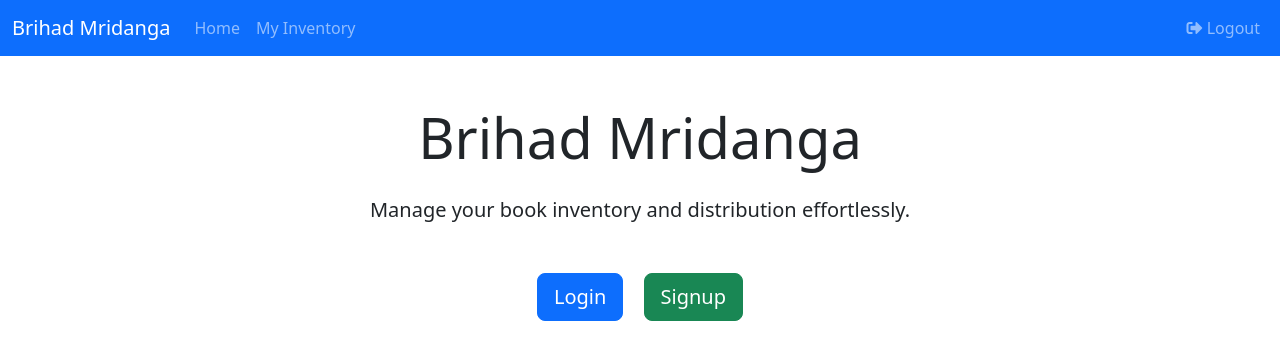
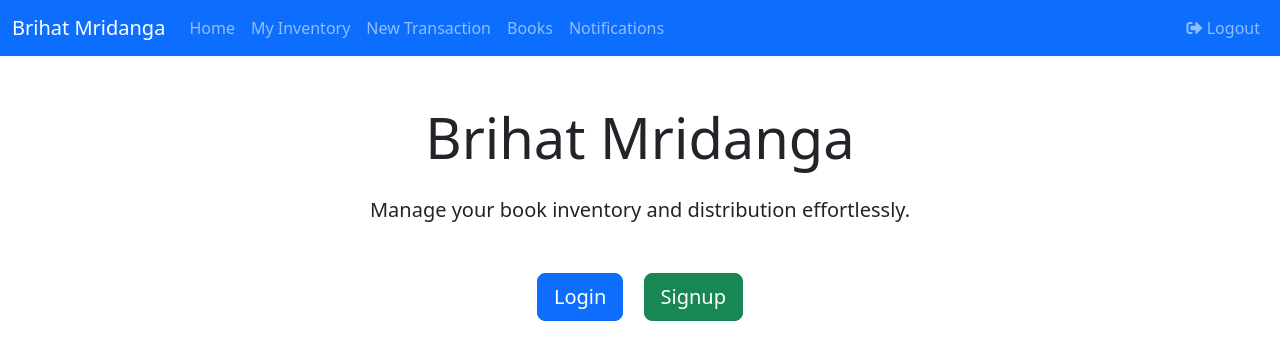
Before and after one commit to Ambuj03/BookStream-System, a Django app: page / in a window 1280 px wide. Shown: the top 360 px of the page. Run offline with Django 4.2, Linux system fonts and the light colour scheme; the visitor is signed in with stand-in values (Sample User, id 1); parts of the project's set-up code (start-up, migrations or seed data) failed here and were passed over.

Commit message:
Fear: Added some links in the nav bar and changed the name from 'Brihad' to Brihat

```diff
--- a/bm_app/templates/bm_app/base.html
+++ b/bm_app/templates/bm_app/base.html
@@ -18,17 +18,31 @@
     {% if request.user.is_authenticated %}
     <nav class="navbar navbar-expand-lg navbar-dark bg-primary">
         <div class="container-fluid">
-            <a class="navbar-brand" href="{% url 'home' %}">Brihad Mridanga</a>
+            <a class="navbar-brand" href="{% url 'home' %}">Brihat Mridanga</a>
             <button class="navbar-toggler" type="button" data-bs-toggle="collapse" data-bs-target="#navbarNav">
                 <span class="navbar-toggler-icon"></span>
             </button>
             <div class="collapse navbar-collapse" id="navbarNav">
                 <ul class="navbar-nav me-auto">
                     <li class="nav-item">
-                        <a class="nav-link" href="{% url 'home' %}">Home</a>
+                        <a class="nav-link {% if request.resolver_match.url_name == 'home' %}active{% endif %}"
+                           href="{% url 'home' %}">Home</a>
                     </li>
                     <li class="nav-item">
-                        <a class="nav-link" href="{% url 'inventory' %}">My Inventory</a>
+                        <a class="nav-link {% if request.resolver_match.url_name == 'inventory' %}active{% endif %}"
+                           href="{% url 'inventory' %}">My Inventory</a>
+                    </li>
+                    <li class="nav-item">
+                        <a class="nav-link {% if request.resolver_match.url_name == 'new_transaction' %}active{% endif %}"
+                           href="{% url 'new_transaction' %}">New Transaction</a>
+                    </li>
+                    <li class="nav-item">
+                        <a class="nav-link {% if request.resolver_match.url_name == 'books' %}active{% endif %}"
+                           href="{% url 'books' %}">Books</a>
+                    </li>
+                    <li class="nav-item">
+                        <a class="nav-link {% if request.resolver_match.url_name == 'distributor_notifications' %}active{% endif %}"
+                           href="{% url 'distributor_notifications' %}">Notifications</a>
                     </li>
                 </ul>
                 <div class="navbar-nav">
--- a/bm_app/templates/bm_app/main.html
+++ b/bm_app/templates/bm_app/main.html
@@ -6,7 +6,7 @@
 {% block content %}
 <div class="container mt-5">
     <div class="text-center">
-        <h1 class="display-4 mb-4">Brihad Mridanga</h1>
+        <h1 class="display-4 mb-4">Brihat Mridanga</h1>
         <p class="lead mb-5">Manage your book inventory and distribution effortlessly.</p>
 
         <div class="d-grid gap-2 d-md-block">
```
